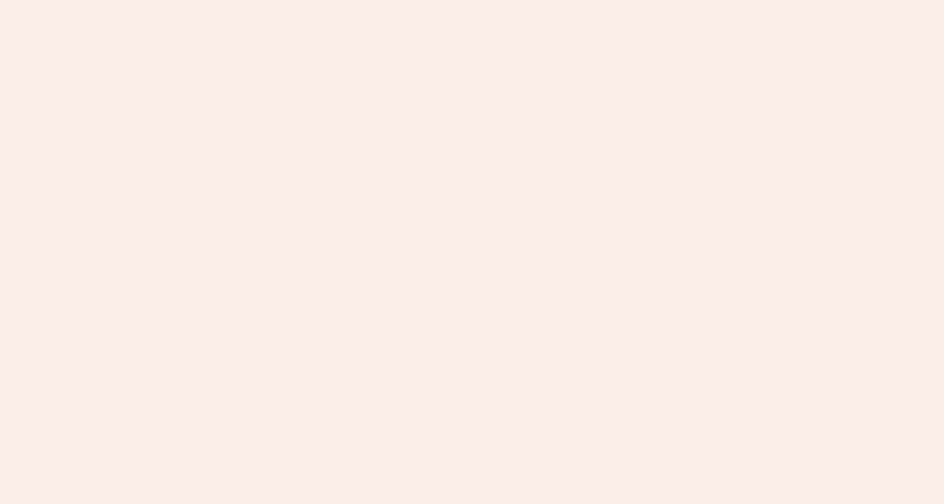
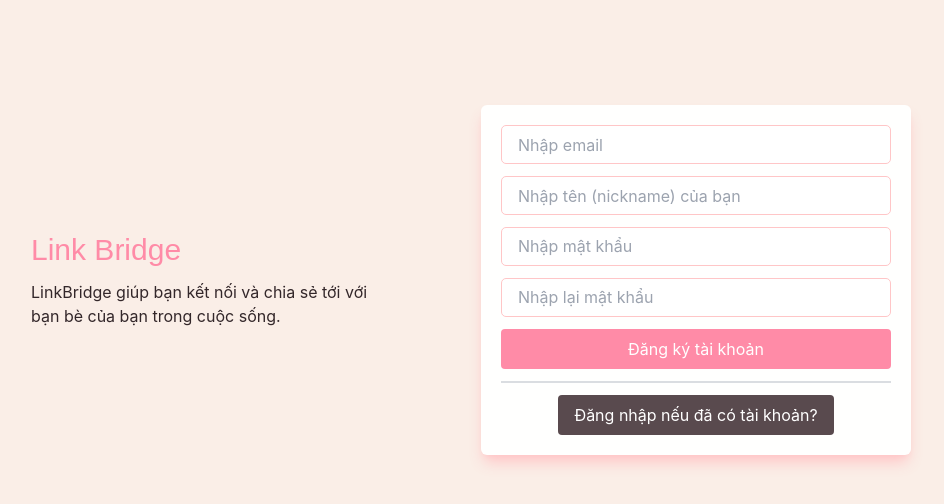
Before and after one commit to angutboiz/link-bridge-fe, a React (Create React App) app: page /auth/register in a window 1280 px wide. Before the commit this address had no page. Shown: the top 504 px of the page, without its empty margins (169-1113 px from the left). Built offline with nearby package versions, Linux system fonts and the light colour scheme.

Commit message:
feat(UI) add auth form

```diff
--- a/src/index.css
+++ b/src/index.css
@@ -17,7 +17,7 @@
 
 button {
     background-color: #ff8ba7;
-    color: #33272a;
+    color: #fff;
     padding: 0.5rem 1rem;
     border-radius: 0.25rem;
     border: none;
@@ -25,10 +25,17 @@
     transition: background-color 0.3s;
 }
 
+button:hover {
+    background-color: #33272a;
+    color: white;
+}
+
 input {
     padding: 0.4rem 1rem;
     transition: border-color 0.3s;
     color: #33272a;
+    border: 1px solid #ffc6c7;
+    border-radius: 5px;
 }
 
 input:focus-visible {
@@ -69,3 +76,23 @@
 textarea:focus-visible {
     outline: none;
 }
+
+/* width */
+::-webkit-scrollbar {
+    width: 6px;
+}
+
+/* Track */
+::-webkit-scrollbar-track {
+    background: #fffffe;
+}
+
+/* Handle */
+::-webkit-scrollbar-thumb {
+    background: #ffc6c7;
+}
+
+/* Handle on hover */
+::-webkit-scrollbar-thumb:hover {
+    background: #ff8ba7;
+}
--- a/src/layouts/DefaultLayout.jsx
+++ b/src/layouts/DefaultLayout.jsx
@@ -7,7 +7,7 @@
         <div>
             <Header />
             <div className="flex justify-center ">
-                <div className="w-[700px]">
+                <div className="w-[700px] mt-[50px]">
                     <Outlet />
                 </div>
             </div>
--- a/src/layouts/Header.jsx
+++ b/src/layouts/Header.jsx
@@ -5,9 +5,10 @@
 import { IoMdNotificationsOutline } from "react-icons/io";
 export default function Header() {
     return (
-        <header className="flex items-center justify-between px-5 py-1 border-b border-[#ffc6c7]">
+        <header className="fixed w-full z-10 bg-[#fffffe]">
+            <div className="flex items-center justify-between px-5 py-1  shadow-md">
                 <Link to="/" className="">
-                <h1 className="text-xl font-bold text-text matemasie-regular">Social Network</h1>
+                    <h1 className="text-xl font-bold text-text matemasie-regular">Link Bridge</h1>
                 </Link>
                 <ul className="flex items-center gap-5 text-paragraph">
                     <li>
@@ -27,9 +28,10 @@
                     </li>
                 </ul>
                 <div className="login">
-                <Link to="#">
-                    <button>Login</button>
+                    <Link to="/auth">
+                        <button>Đăng nhập</button>
                     </Link>
+                </div>
             </div>
         </header>
     );
--- /dev/null
+++ b/src/layouts/LoginLayout.jsx
@@ -0,0 +1,18 @@
+import React from "react";
+import { Link, Outlet } from "react-router-dom";
+
+export default function LoginLayout() {
+    return (
+        <div className="flex flex-col md:flex-row  gap-5 h-[70vh] items-center px-10 lg:px-[200px] ">
+            <div className="flex-1 flex flex-col justify-end ">
+                <Link to="/" className="">
+                    <h1 className="text-3xl font-bold text-btn matemasie-regular">Link Bridge</h1>
+                </Link>
+                <p className="w-[350px] mt-3">LinkBridge giúp bạn kết nối và chia sẻ tới với bạn bè của bạn trong cuộc sống.</p>
+            </div>
+            <div className="flex-1 w-full">
+                <Outlet />
+            </div>
+        </div>
+    );
+}
--- /dev/null
+++ b/src/pages/Forgot.jsx
@@ -0,0 +1,20 @@
+import React from "react";
+import { Link } from "react-router-dom";
+
+export default function Forgot() {
+    return (
+        <form className="bg-[#fffffe] w-full p-5 space-y-3 rounded-md shadow-lg shadow-[#ffc6c7]">
+            <div className="">
+                <input type="text" placeholder="Nhập email hoặc số điện thoại bạn đã đăng ký" name="forgot" className="w-full" />
+            </div>
+            <div className="">
+                <button className="text-[#fff] w-full">Lấy lại mật khẩu</button>
+            </div>
+            <div className="">
+                <Link to="/auth" className="text-[12px] text-btn">
+                    Đăng nhập nếu bạn đã nhớ?
+                </Link>
+            </div>
+        </form>
+    );
+}
--- a/src/pages/Home.jsx
+++ b/src/pages/Home.jsx
@@ -1,9 +1,11 @@
 import React from "react";
 import CPost from "./components/CPost";
+import CShowPost from "./components/CShowPost";
 export default function Home() {
     return (
         <div className="px-2 py-5">
-           <CPost/>
+            <CPost />
+            <CShowPost />
         </div>
     );
 }
--- /dev/null
+++ b/src/pages/Login.jsx
@@ -0,0 +1,29 @@
+import { Button, Input } from "antd";
+import React from "react";
+import { Link } from "react-router-dom";
+
+export default function Login() {
+    return (
+        <form className="bg-[#fffffe] w-full p-5 space-y-3 rounded-md shadow-lg shadow-[#ffc6c7]">
+            <div className="">
+                <input type="text" placeholder="Nhập email hoặc số điện thoại" name="username" className="w-full" />
+            </div>
+            <div className="">
+                <input type="password" placeholder="Nhập mật khẩu" name="password" className="w-full" />
+            </div>
+
+            <div className="">
+                <button className="text-[#fff] w-full">Đăng nhập</button>
+            </div>
+            <div className="">
+                <Link to="/auth/forgot" className="text-[12px] text-btn">
+                    Quên mật khẩu?
+                </Link>
+            </div>
+            <div className="border-[1px] border-[#dadde1]"></div>
+            <Link to="/auth/register" className="block text-center ">
+                <button className="bg-[#594a4e]">Tạo tài khoản mới</button>
+            </Link>
+        </form>
+    );
+}
--- /dev/null
+++ b/src/pages/OTP.jsx
@@ -0,0 +1,37 @@
+import { Flex, Input } from "antd";
+import Title from "antd/es/skeleton/Title";
+import React from "react";
+import { Link, useNavigate } from "react-router-dom";
+
+export default function OTP() {
+    const navigate = useNavigate();
+
+    const onChange = (text) => {
+        console.log("onChange:", text);
+    };
+    const sharedProps = {
+        onChange,
+    };
+
+    const handleSubmit = (e) => {
+        e.preventDefault();
+        navigate("/");
+    };
+
+    return (
+        <form onSubmit={handleSubmit} className="bg-[#fffffe] w-full p-5 space-y-3 rounded-md shadow-lg shadow-[#ffc6c7]">
+            <div className="mb-3">
+                <p>Mã OTP đã gửi tới email bạn sử dụng để đăng ký</p>
+                <Link target="_blank" to="https://mail.google.com/mail/u/0/#inbox" className="underline">
+                    Bấm vào để vô gmail
+                </Link>
+            </div>
+            <div className="text-center">
+                <Input.OTP formatter={(str) => str.toUpperCase()} {...sharedProps} />
+            </div>
+            <div className="">
+                <button className="text-[#fff] w-full">Xác nhận OTP</button>
+            </div>
+        </form>
+    );
+}
--- /dev/null
+++ b/src/pages/Register.jsx
@@ -0,0 +1,36 @@
+import React from "react";
+import { Link, useNavigate } from "react-router-dom";
+import { browserHistory } from "react-router";
+
+export default function Register() {
+    const navigate = useNavigate();
+    const handleSubmit = (e) => {
+        e.preventDefault();
+        navigate("/auth/otp");
+    };
+    return (
+        <form onSubmit={handleSubmit} className="bg-[#fffffe] w-full p-5 space-y-3 rounded-md shadow-lg shadow-[#ffc6c7]">
+            <div className="">
+                <input type="text" placeholder="Nhập email" name="username" className="w-full" />
+            </div>
+            <div className="">
+                <input type="text" placeholder="Nhập tên (nickname) của bạn" name="name" className="w-full" />
+            </div>
+            <div className="">
+                <input type="password" placeholder="Nhập mật khẩu" name="password" className="w-full" />
+            </div>
+            <div className="">
+                <input type="password" placeholder="Nhập lại mật khẩu" name="repassword" className="w-full" />
+            </div>
+
+            <div className="">
+                <button className="text-[#fff] w-full">Đăng ký tài khoản</button>
+            </div>
+
+            <div className="border-[1px] border-[#dadde1]"></div>
+            <Link to="/auth" className="block text-center ">
+                <button className="bg-[#594a4e]">Đăng nhập nếu đã có tài khoản?</button>
+            </Link>
+        </form>
+    );
+}
--- a/src/pages/components/CPost.jsx
+++ b/src/pages/components/CPost.jsx
@@ -19,7 +19,7 @@
     };
 
     return (
-        <div className="bg-[#ffc6c7] rounded-md">
+        <div className="bg-[#fffffe] rounded-md shadow-md">
             <div className="flex items-center gap-3 px-5 py-3">
                 <CAvatar />
                 <input placeholder="Bạn đang nghĩ gì, An?" className="flex-1 rounded-full placeholder-btn cursor-pointer hover:bg-bg" onClick={showModal} />
--- a/src/pages/components/CShowPost.jsx
+++ b/src/pages/components/CShowPost.jsx
@@ -8,7 +8,7 @@
 
 export default function CShowPost() {
     return (
-        <div className=" bg-[#ffc6c7] rounded-md mt-5 py-2">
+        <div className=" bg-[#fffffe] rounded-md mt-5 py-2 shadow-md">
             <div className="px-5">
                 <div className="flex gap-2">
                     <CAvatar />
--- a/src/routes/route.js
+++ b/src/routes/route.js
@@ -6,6 +6,11 @@
 import Admin from "../pages/Admin";
 import Video from "../pages/Video";
 import Notify from "../pages/Notify";
+import Login from "../pages/Login";
+import Register from "../pages/Register";
+import LoginLayout from "../layouts/LoginLayout";
+import Forgot from "../pages/Forgot";
+import OTP from "../pages/OTP";
 
 export const routers = [
     {
@@ -36,4 +41,26 @@
             },
         ],
     },
+    {
+        path: "/auth",
+        element: <LoginLayout />,
+        children: [
+            {
+                index: true,
+                element: <Login />,
+            },
+            {
+                path: "/auth/register",
+                element: <Register />,
+            },
+            {
+                path: "/auth/forgot",
+                element: <Forgot />,
+            },
+            {
+                path: "/auth/otp",
+                element: <OTP />,
+            },
+        ],
+    },
 ];
```
Lines whose indentation alone changed are shown as unchanged.
